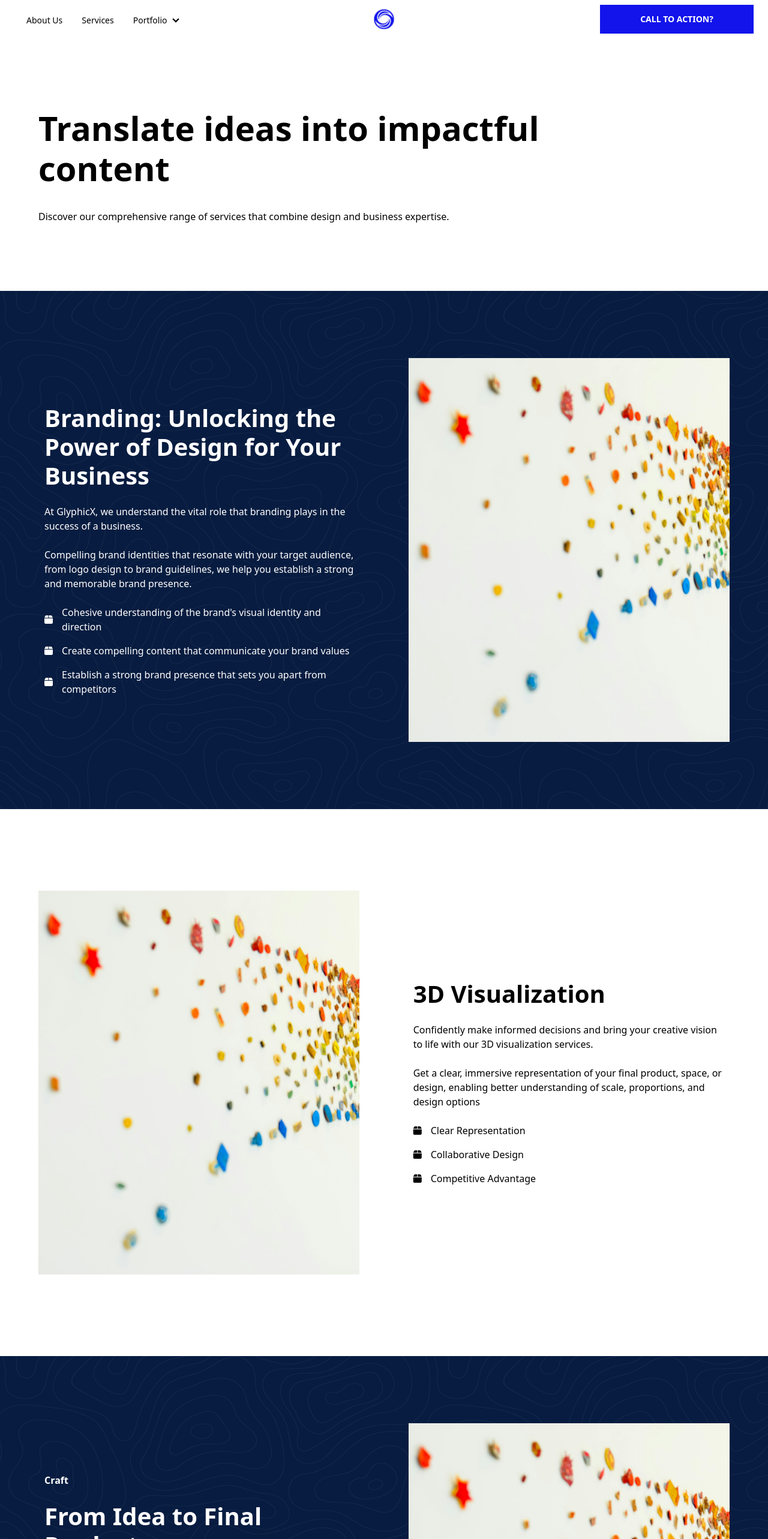
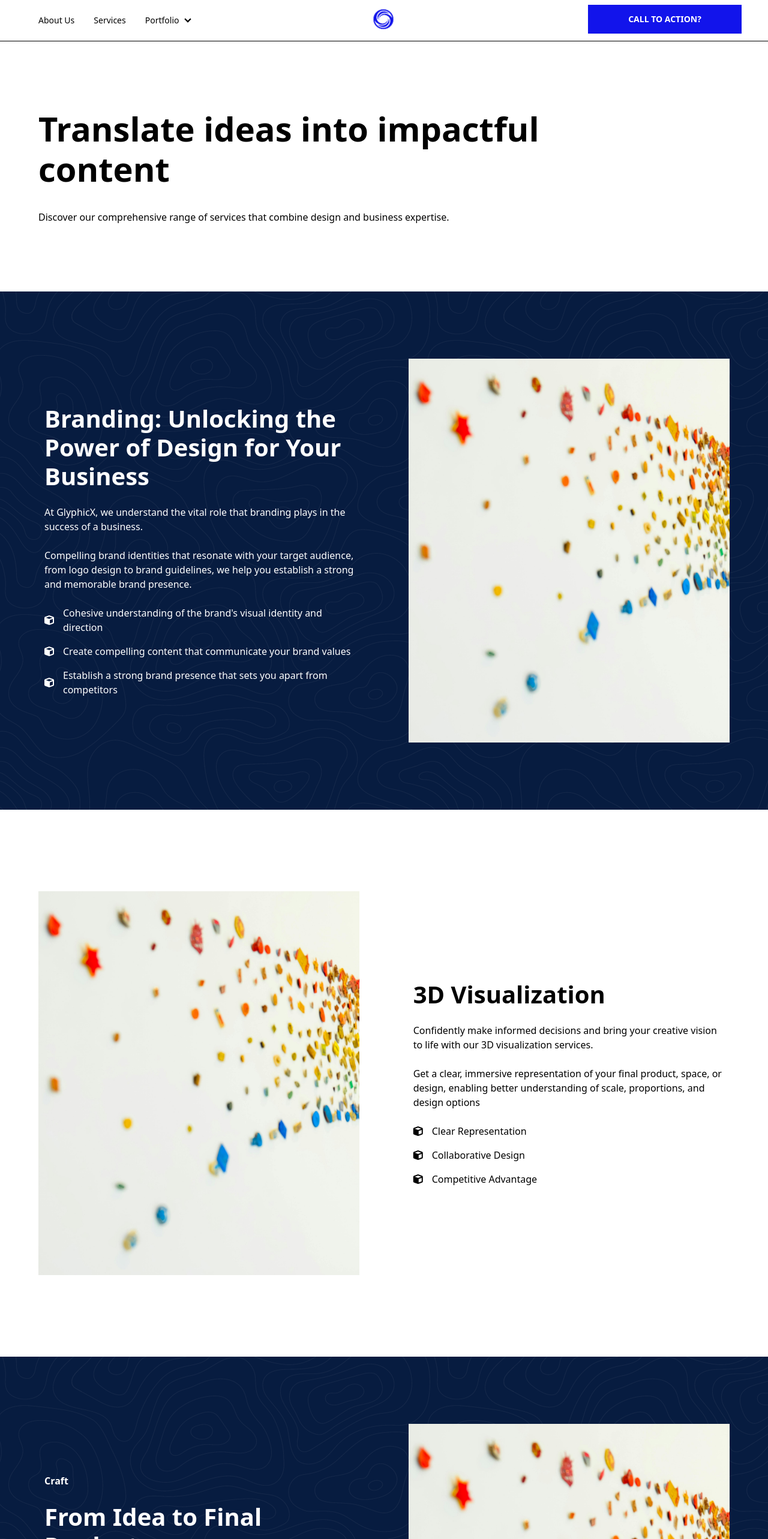
Before and after one commit to Zayan-dev/GlyphicX, a React (Vite) app: page /services in a window 1280 px wide. Shown: the top 2566 px of the page at 60% size. Built offline with nearby package versions, Linux system fonts and the light colour scheme.

Commit message:
Services sections icons changed

```diff
--- a/src/components/Navbar.jsx
+++ b/src/components/Navbar.jsx
@@ -3,7 +3,7 @@ import { Link } from "react-router-dom";
 import logo from "../assets/logo.png"
 const Navbar = () => {
     return (
-        <div className="navbar bg-base-100 items-start lg:px-6">
+        <div className="navbar bg-base-100 items-start lg:px-6" style={{borderBottom:"1px solid black"}}>
             <div className="navbar-start">
                 <div className="dropdown">
                     <div tabIndex={0} role="button" className="btn btn-ghost lg:hidden">
@@ -26,7 +26,7 @@ const Navbar = () => {
                         </li>
                     </ul>
                 </div>
-                <div className="navbar-center hidden lg:flex">
+                <div className="navbar-center hidden lg:flex px-5">
                     <ul className="menu menu-horizontal px-1">
                         <li><Link to="/">About Us</Link></li>
                         <li><Link to="/services">Services</Link></li>
@@ -49,7 +49,7 @@ const Navbar = () => {
                 </div>
             </div>
 
-            <div className="navbar-end">
+            <div className="px-5 navbar-end">
                 <button className="lg:btn-wide btn btn-neutral" style={{ backgroundColor: "#1214EB", border: "none", color: "white", borderRadius: "0" }}>CALL TO ACTION?</button>
             </div>
         </div>
--- a/src/components/collaboration/Collaboration.jsx
+++ b/src/components/collaboration/Collaboration.jsx
@@ -3,7 +3,6 @@ import '../collaboration/collaboration.css'
 import video1 from "../../assets/videos/animation_1.mkv"
 // Todos
 // Signup button in mob mode
-// Pic and boxes arrangement
 const Collaboration = () => {
     return (
         <div className='collaboration'>
--- a/src/components/feature/Feature.jsx
+++ b/src/components/feature/Feature.jsx
@@ -1,6 +1,8 @@
 import React from 'react'
 import '../feature/feature.css'
 
+// TODOS
+// adding a scroll Animation
 const Feature = () => {
   return (
     <div className='feature'>
--- a/src/components/footer/Footer.jsx
+++ b/src/components/footer/Footer.jsx
@@ -60,7 +60,7 @@ const Footer = () => {
             </div>
             <div className="flex footer-bottom">
                 <div className="copyright">
-                    <p>&copy; 2024 All rights reserved.</p>
+                    <p>&copy; 2024 Relume. All rights reserved.</p>
                 </div>
                 <ul className="footer-links">
                     <li><a href="#">Privacy Policy</a></li>
--- a/src/components/footer/footer.css
+++ b/src/components/footer/footer.css
@@ -103,6 +103,7 @@
     display: flex;
     justify-content: space-between;
     align-items: center;
+    text-decoration: underline;
     gap: 24px;
 }
 
--- a/src/components/services/branding/Branding.jsx
+++ b/src/components/services/branding/Branding.jsx
@@ -1,8 +1,5 @@
 import React from 'react'
 import "../branding/branding.css"
-
-// Todos
-// 1- list icons to be change
 
 const Branding = () => {
     return (
@@ -13,9 +10,9 @@ const Branding = () => {
                 <p>Compelling brand identities that resonate with your target audience, from logo design to brand guidelines, we help you establish a strong and memorable brand presence.</p>
 
                 <div className='list'>
-                    <li><i class="fa-solid fa-box"></i> Cohesive understanding of the brand's visual identity and direction</li>
-                    <li><i class="fa-solid fa-box"></i> Create compelling content that communicate your brand values</li>
-                    <li><i class="fa-solid fa-box"></i> Establish a strong brand presence that sets you apart from competitors</li>
+                    <li><i class="fa-solid fa-cube"></i> Cohesive understanding of the brand's visual identity and direction</li>
+                    <li><i class="fa-solid fa-cube"></i> Create compelling content that communicate your brand values</li>
+                    <li><i class="fa-solid fa-cube"></i> Establish a strong brand presence that sets you apart from competitors</li>
                 </div>
             </div>
             <div className="brand-pic">
--- a/src/components/services/sketch/Sketch.jsx
+++ b/src/components/services/sketch/Sketch.jsx
@@ -1,7 +1,6 @@
 import React from 'react'
 import "../sketch/sketch.css"
-// Todos
-// 1- list icons to be change
+
 const Sketch = () => {
     return (
         <div className='sketch'>
@@ -13,9 +12,9 @@ const Sketch = () => {
                 <p>At GlyphicX, we help our clients bring their ideas to life by providing professional storyboarding services. Working closely with you, we sketch out your vision before production begins, ensuring that every detail is captured and your project is set up for success. </p>
 
                 <div className='sketch-list'>
-                    <li><i class="fa-solid fa-box"></i> Clarity of Vision</li>
-                    <li><i class="fa-solid fa-box"></i> Collaborative Feedback </li>
-                    <li><i class="fa-solid fa-box"></i> Reduced Risks</li>
+                    <li><i class="fa-solid fa-cube"></i> Clarity of Vision</li>
+                    <li><i class="fa-solid fa-cube"></i> Collaborative Feedback </li>
+                    <li><i class="fa-solid fa-cube"></i> Reduced Risks</li>
                 </div>
             </div>
 
--- a/src/components/services/visualization/Visualization.jsx
+++ b/src/components/services/visualization/Visualization.jsx
@@ -1,7 +1,5 @@
 import React from 'react'
 import "../visualization/visualization.css"
-// Todos
-// 1- list icons to be change
 const Visualization = () => {
     return (
         <div className='visualization'>
@@ -14,9 +12,9 @@ const Visualization = () => {
                 <p>Get a clear, immersive representation of your final product, space, or design, enabling better understanding of scale, proportions, and design options</p>
 
                 <div className='vis-list'>
-                    <li><i class="fa-solid fa-box"></i> Clear Representation</li>
-                    <li><i class="fa-solid fa-box"></i> Collaborative Design</li>
-                    <li><i class="fa-solid fa-box"></i> Competitive Advantage</li>
+                    <li><i class="fa-solid fa-cube"></i> Clear Representation</li>
+                    <li><i class="fa-solid fa-cube"></i> Collaborative Design</li>
+                    <li><i class="fa-solid fa-cube"></i> Competitive Advantage</li>
                 </div>
             </div>
 
--- a/src/components/working/Working.jsx
+++ b/src/components/working/Working.jsx
@@ -1,6 +1,5 @@
 import React from 'react';
 import '../working/working.css';
-import Img from '../../pics/hello.png';
 import communication from "../../assets/images/working1.png"
 import storytelling from "../../assets/images/working2.png"
 import impact from "../../assets/images/working3.png"
```
